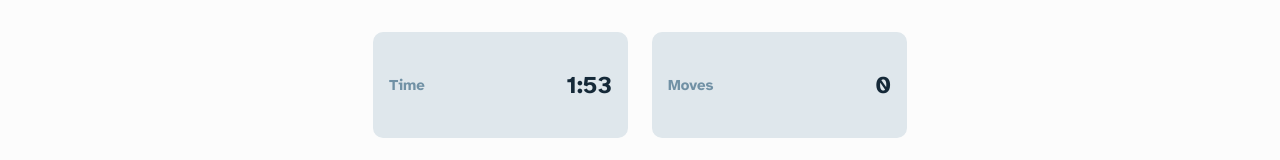
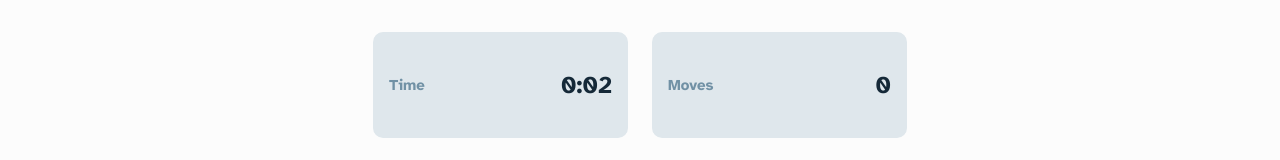
Before and after one commit to ChrisKlp/memory-game, a React (Create React App) app: page / in a window 1280 px wide. Both pictures are taken after a click on the button "Start Game". Shown: the part 646-806 px from the top of the page. Built offline with nearby package versions, Linux system fonts and the light colour scheme.

Commit message:
Handle single player timer

```diff
--- a/src/App.tsx
+++ b/src/App.tsx
@@ -6,10 +6,12 @@ import StartGame from 'views/StartGame';
 
 function App() {
   const {
+    clock,
+    setTimerState,
     gameSetup,
+    handleNewGame,
     handleStartGameClick,
     handleStartGameSelect,
-    handleNewGame,
     isGameStarted,
   } = useStartGame(gameOptions);
 
@@ -20,11 +22,16 @@ function App() {
         <StartGame
           gameOptions={gameOptions}
           gameSetup={gameSetup}
+          handleStartGameClick={handleStartGameClick}
           handleStartGameSelect={handleStartGameSelect}
-          handleStartGameClick={handleStartGameClick}
         />
       ) : (
-        <Game gameSetup={gameSetup} handleNewGame={handleNewGame} />
+        <Game
+          gameSetup={gameSetup}
+          handleNewGame={handleNewGame}
+          clock={clock}
+          setTimerState={setTimerState}
+        />
       )}
     </main>
   );
--- a/src/Game.tsx
+++ b/src/Game.tsx
@@ -1,35 +1,44 @@
 import Modal from 'components/Modal';
 import useGame from 'hooks/useGame';
-import { TGameSetup } from 'models';
+import { TGameSetup, TimerStates } from 'models';
 import EndGame from 'views/EndGame';
 import MainGame from 'views/MainGame';
 
 type Props = {
   gameSetup: TGameSetup;
   handleNewGame: () => void;
+  clock: string;
+  setTimerState: (state: TimerStates) => void;
 };
 
-function Game({ gameSetup, handleNewGame }: Props) {
+function Game({ gameSetup, handleNewGame, clock, setTimerState }: Props) {
   const { activeCards, cards, gameState, handleCardClick, handleRestart } =
     useGame(gameSetup);
+
+  const handleRestartGame = () => {
+    setTimerState(TimerStates.reset);
+    handleRestart();
+  };
 
   return (
     <>
       <MainGame
         activeCards={activeCards}
         cards={cards}
+        clock={clock}
+        gameSetup={gameSetup}
+        gameState={gameState}
         handleCardClick={handleCardClick}
-        gameState={gameState}
-        gameSetup={gameSetup}
         handleNewGame={handleNewGame}
-        handleRestart={handleRestart}
+        handleRestart={handleRestartGame}
+        setTimerState={setTimerState}
       />
       {gameState.isGameOver && (
         <Modal>
           <EndGame
             gameState={gameState}
             handleNewGame={handleNewGame}
-            handleRestart={handleRestart}
+            handleRestart={handleRestartGame}
           />
         </Modal>
       )}
--- a/src/components/Footer/index.tsx
+++ b/src/components/Footer/index.tsx
@@ -5,9 +5,10 @@ import { TGameState } from 'models';
 type Props = {
   gameState: TGameState;
   className?: string;
+  clock: string;
 };
 
-function Footer({ gameState, className }: Props) {
+function Footer({ gameState, className, clock }: Props) {
   const { activePlayer, moves, points, isMultiPlayer } = gameState;
   return (
     <Wrapper className={className}>
@@ -27,7 +28,7 @@ function Footer({ gameState, className }: Props) {
         })
       ) : (
         <>
-          <StatusCard label="Time" value="1:53" />
+          <StatusCard label="Time" value={clock} />
           <StatusCard label="Moves" value={moves.toString()} />
         </>
       )}
--- a/src/components/Header/index.tsx
+++ b/src/components/Header/index.tsx
@@ -1,28 +1,51 @@
 import Button from 'components/Button';
 import * as S from 'components/Header/style';
 import Modal from 'components/Modal';
+import { TimerStates } from 'models';
 import { useState } from 'react';
 
 type Props = {
   className?: string;
-  handleNewGame: (cb?: () => void) => void;
-  handleRestart: (cb?: () => void) => void;
+  handleNewGame: () => void;
+  handleRestart: () => void;
+  setTimerState: (state: TimerStates) => void;
 };
 
-function Header({ className, handleNewGame, handleRestart }: Props) {
+function Header({
+  className,
+  handleNewGame,
+  handleRestart,
+  setTimerState,
+}: Props) {
   const [isOpen, setIsOpen] = useState(false);
 
-  const handleToggleMenu = () => setIsOpen(!isOpen);
+  const handleOpenMenu = () => {
+    setTimerState(TimerStates.stop);
+    setIsOpen(true);
+  };
+
+  const handleCloseMenu = () => {
+    setTimerState(TimerStates.start);
+    setIsOpen(false);
+  };
+
+  const handleRestartGame = () => {
+    handleCloseMenu();
+    handleRestart();
+  };
+
+  const handleStartNewGame = () => {
+    handleCloseMenu();
+    handleNewGame();
+  };
 
   return (
     <>
       <S.Wrapper className={className}>
         <S.StyledLogo />
         <S.Group>
-          <S.MenuButton onClick={handleToggleMenu}>Menu</S.MenuButton>
-          <S.RestartButton onClick={() => handleRestart()}>
-            Restart
-          </S.RestartButton>
+          <S.MenuButton onClick={handleOpenMenu}>Menu</S.MenuButton>
+          <S.RestartButton onClick={handleRestart}>Restart</S.RestartButton>
           <S.SecondaryButton secondary onClick={() => handleNewGame()}>
             New Game
           </S.SecondaryButton>
@@ -31,17 +54,13 @@ function Header({ className, handleNewGame, handleRestart }: Props) {
       {isOpen && (
         <Modal mobile>
           <S.MenuWrapper>
-            <Button big onClick={() => handleRestart(handleToggleMenu)}>
+            <Button big onClick={handleRestartGame}>
               Restart
             </Button>
-            <Button
-              big
-              secondary
-              onClick={() => handleNewGame(handleToggleMenu)}
-            >
+            <Button big secondary onClick={handleStartNewGame}>
               New Game
             </Button>
-            <Button big secondary onClick={handleToggleMenu}>
+            <Button big secondary onClick={handleCloseMenu}>
               Resume Game
             </Button>
           </S.MenuWrapper>
--- a/src/hooks/useGame.ts
+++ b/src/hooks/useGame.ts
@@ -50,17 +50,13 @@ const useGame = (gameSetup: TGameSetup) => {
     setCardsRevealed,
   ]);
 
-  const handleRestart = useCallback(
-    (callback?: () => void) => {
-      resetCards();
-      resetPoints();
-      resetMoves();
-      changePlayer(true);
-      setGameOver(false);
-      return callback && callback();
-    },
-    [changePlayer, resetCards, resetMoves, resetPoints, setGameOver]
-  );
+  const handleRestart = useCallback(() => {
+    resetCards();
+    resetPoints();
+    resetMoves();
+    changePlayer(true);
+    setGameOver(false);
+  }, [changePlayer, resetCards, resetMoves, resetPoints, setGameOver]);
 
   const handleEndGame = useCallback(() => {
     setGameOver(true);
--- a/src/hooks/useStartGame.ts
+++ b/src/hooks/useStartGame.ts
@@ -1,5 +1,6 @@
-import { TGameOptions, TGameSetup } from 'models';
+import { TGameOptions, TGameSetup, TimerStates } from 'models';
 import { useState } from 'react';
+import useTimer from './useTimer';
 
 const useStartGame = (gameOptions: TGameOptions) => {
   const initialState = gameOptions.reduce(
@@ -12,6 +13,7 @@ const useStartGame = (gameOptions: TGameOptions) => {
 
   const [gameSetup, setGameSetup] = useState(initialState);
   const [isGameStarted, setIsGameStarted] = useState(false);
+  const { clock, setTimerState } = useTimer();
 
   const handleStartGameSelect = (name: string, option: string) => {
     setGameSetup({
@@ -22,15 +24,20 @@ const useStartGame = (gameOptions: TGameOptions) => {
 
   const handleStartGameClick = () => {
     setIsGameStarted(true);
+    setTimerState(TimerStates.reset);
+    if (gameSetup.players === '1') setTimerState(TimerStates.start);
   };
 
-  const handleNewGame = (callback?: () => void) => {
+  const handleNewGame = () => {
     setIsGameStarted(false);
     setGameSetup(initialState);
-    return callback && callback();
+    setTimerState(TimerStates.stop);
+    setTimerState(TimerStates.reset);
   };
 
   return {
+    clock,
+    setTimerState,
     gameSetup,
     handleStartGameSelect,
     isGameStarted,
--- /dev/null
+++ b/src/hooks/useTimer.ts
@@ -0,0 +1,48 @@
+import { TimerStates, TTimer } from 'models';
+import { useEffect, useState } from 'react';
+
+const useTimer = (): TTimer => {
+  const [time, setTime] = useState(0);
+  const [stop, setStop] = useState(true);
+
+  useEffect(() => {
+    if (stop) return undefined;
+    const interval = setTimeout(() => {
+      setTime(time + 1);
+    }, 1000);
+    return () => {
+      clearInterval(interval);
+    };
+  }, [stop, time]);
+
+  const formatTime = (): string => {
+    const minutes = Math.floor(time / 60)
+      .toString()
+      .padStart(1, '0');
+    const seconds = Math.floor(time % 60)
+      .toString()
+      .padStart(2, '0');
+    return `${minutes}:${seconds}`;
+  };
+
+  const setTimerState = (state: TimerStates) => {
+    switch (state) {
+      case TimerStates.start: {
+        return setStop(false);
+      }
+      case TimerStates.stop: {
+        return setStop(true);
+      }
+      case TimerStates.reset: {
+        return setTime(0);
+      }
+      default: {
+        return setTime(0);
+      }
+    }
+  };
+
+  return { clock: formatTime(), setTimerState };
+};
+
+export default useTimer;
--- a/src/models/index.ts
+++ b/src/models/index.ts
@@ -12,6 +12,12 @@ export enum CardStates {
   active = 'active',
   hidden = 'hidden',
   revealed = 'revealed',
+}
+
+export enum TimerStates {
+  start,
+  stop,
+  reset,
 }
 
 export type TGameOptions = {
@@ -46,3 +52,8 @@ export type TGameBoardState = {
   cards: TGameCard[];
   activeCards: TGameCard[];
 };
+
+export type TTimer = {
+  clock: string;
+  setTimerState: (state: TimerStates) => void;
+};
--- a/src/views/MainGame/index.tsx
+++ b/src/views/MainGame/index.tsx
@@ -1,32 +1,45 @@
 import GameCard from 'components/GameCard';
-import { CardStates, Sizes, TGameCard, TGameSetup, TGameState } from 'models';
+import {
+  CardStates,
+  Sizes,
+  TGameCard,
+  TGameSetup,
+  TGameState,
+  TimerStates,
+} from 'models';
 import * as S from 'views/MainGame/style';
 
 type Props = {
   activeCards: TGameCard[];
   cards: TGameCard[];
-  handleCardClick: (id: number) => void;
+  clock: string;
   gameSetup: TGameSetup;
   gameState: TGameState;
+  handleCardClick: (id: number) => void;
   handleNewGame: () => void;
   handleRestart: () => void;
+  setTimerState: (state: TimerStates) => void;
 };
 
 function MainGame({
   activeCards,
   cards,
-  handleCardClick,
+  clock,
   gameSetup,
   gameState,
+  handleCardClick,
   handleNewGame,
   handleRestart,
+  setTimerState,
 }: Props) {
   const { size, theme } = gameSetup;
+
   return (
     <S.Container>
       <S.StyledHeader
         handleNewGame={handleNewGame}
         handleRestart={handleRestart}
+        setTimerState={setTimerState}
       />
       <S.Board small={size === Sizes.small} disabled={activeCards.length === 2}>
         {cards.map(({ id, state, value, icon }) => (
@@ -41,7 +54,7 @@ function MainGame({
           />
         ))}
       </S.Board>
-      <S.StyledFooter gameState={gameState} />
+      <S.StyledFooter gameState={gameState} clock={clock} />
     </S.Container>
   );
 }
```
